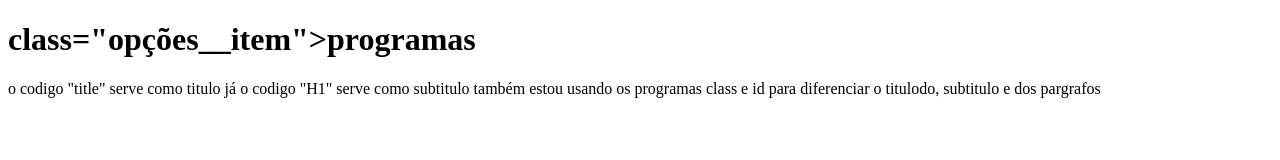
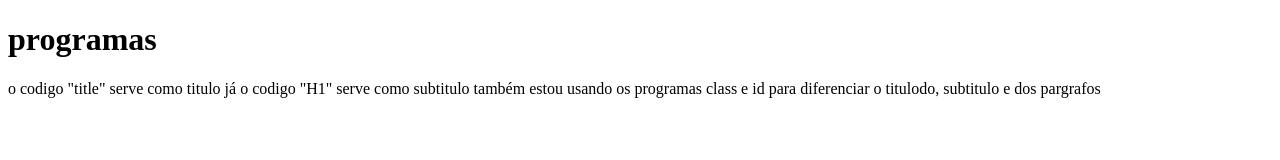
Before and after one commit to RAULREIDELAS/hjkred, a plain HTML site: page index.html in a window 1280 px wide. Drawn offline with Linux system fonts and the light colour scheme.

Commit message:
Update index.html

```diff
--- a/index.html
+++ b/index.html
@@ -4,7 +4,7 @@
  <title>CÓDIGOS</title>
      </head>
 <body>
-          <H1> class="opções__item">programas</H1>
+          <H1> programas</H1>
        <p1 > o codigo "title" serve como titulo</p1>
       <p2>já o codigo "H1" serve como subtitulo</p2>
        <p3>também estou usando os programas class e id para diferenciar o titulodo, subtitulo e dos pargrafos</p3>
```
